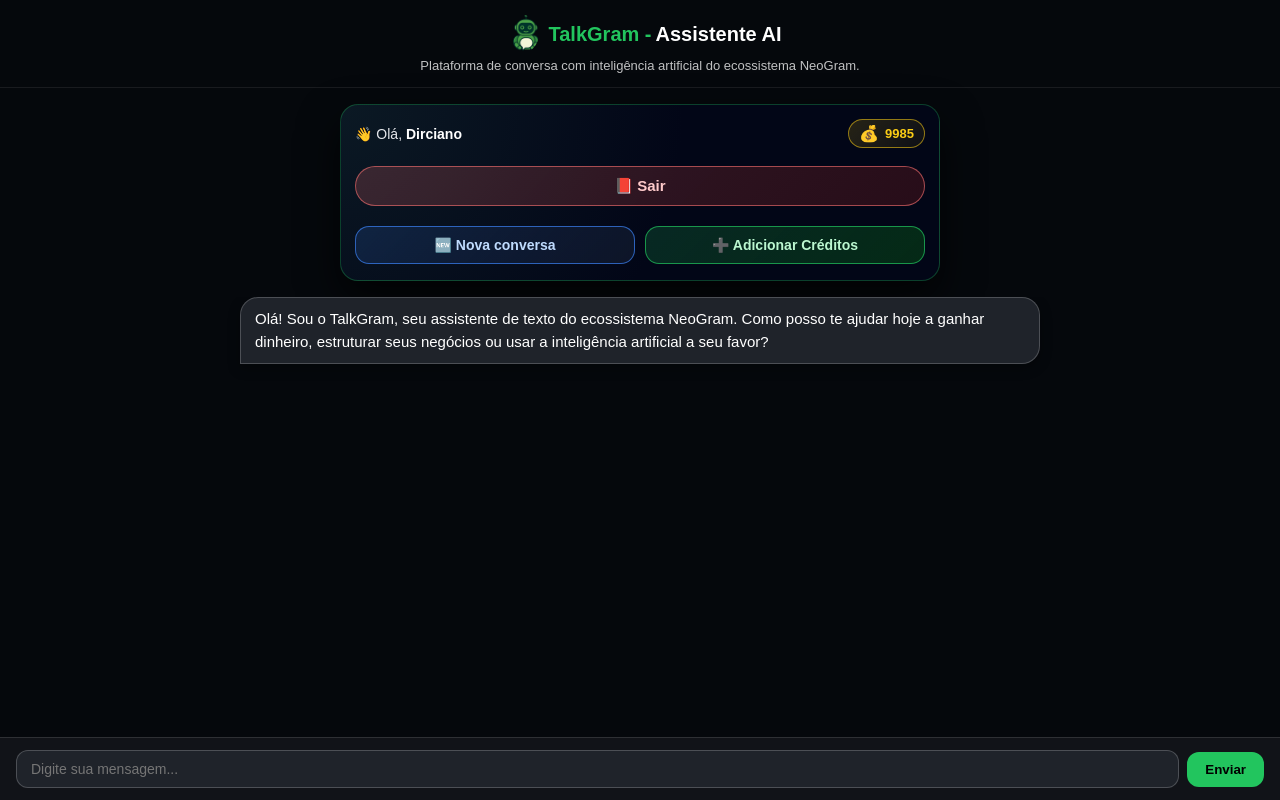
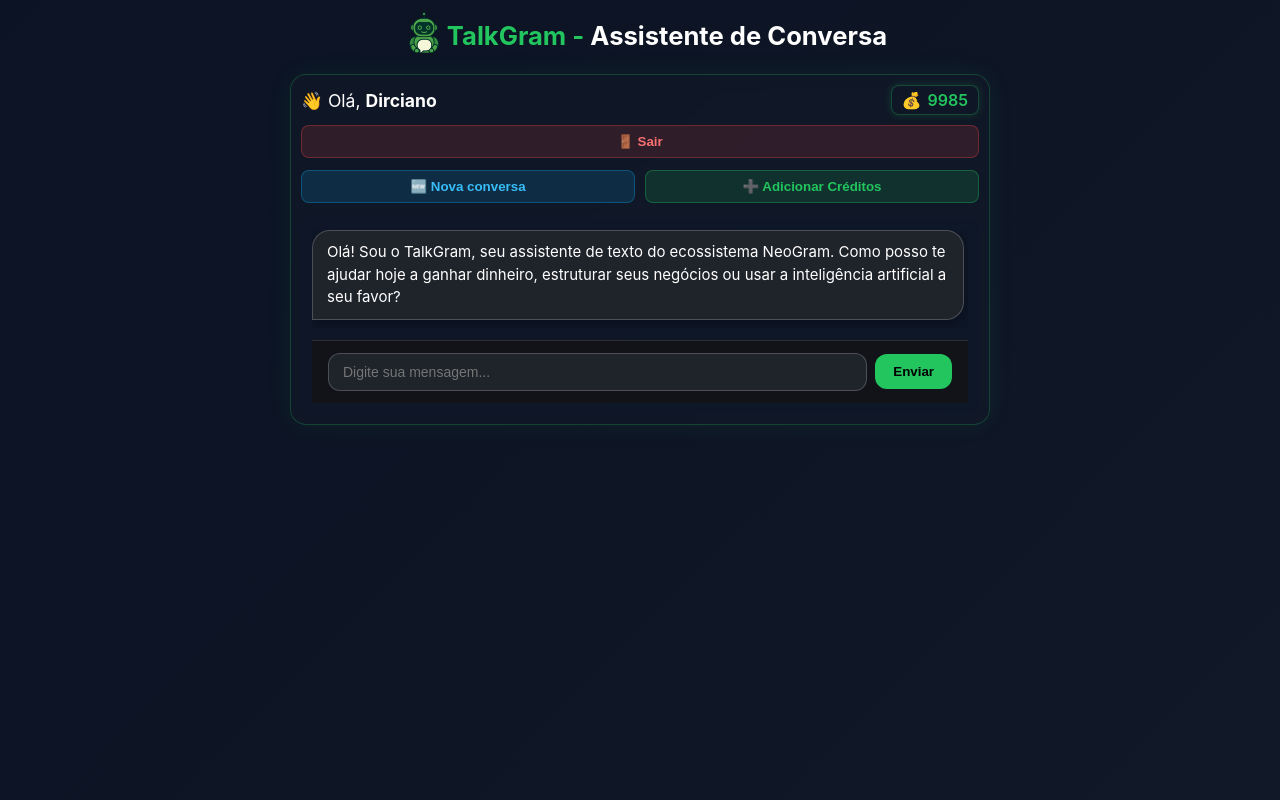
Before and after one commit to dirciano1/talkgram, a Next.js app: page /talkgram in a window 1280 px wide. Built offline with nearby package versions, Linux system fonts and the light colour scheme.

Commit message:
Update page.tsx

```diff
--- a/app/talkgram/page.tsx
+++ b/app/talkgram/page.tsx
@@ -25,12 +25,11 @@ export default function TalkGramPage() {
   const [messages, setMessages] = useState<Message[]>([
     INITIAL_ASSISTANT_MESSAGE,
   ]);
-
   const [isLoading, setIsLoading] = useState(false);
 
-  // aqui você pode futuramente puxar do Firebase/Auth
+  // nome e “créditos” só para layout (você pode trocar depois)
   const userName = "Dirciano";
-  const creditos = 9985;
+  const creditosVisuais = 9985;
 
   const handleSend = async (msg: string) => {
     if (!msg.trim() || isLoading) return;
@@ -78,220 +77,192 @@ export default function TalkGramPage() {
     }
   };
 
-  // ---------- NOVA CONVERSA ----------
+  // limpar chat e voltar pra mensagem inicial
   const handleNovaConversa = () => {
     setIsLoading(false);
     setMessages([INITIAL_ASSISTANT_MESSAGE]);
   };
 
-  // ====== ESTILOS ======
+  // ====== ESTILOS (copiados/ajustados com base no BetGram) ======
 
-  const pageStyle: React.CSSProperties = {
-    display: "flex",
-    flexDirection: "column",
-    height: "100vh",
-    backgroundColor: "#05080c",
-  };
-
-  const headerStyle: React.CSSProperties = {
-    padding: "14px 18px",
-    borderBottom: "1px solid rgba(255,255,255,0.08)",
-    backgroundColor: "#05080c",
+  const mainStyle: React.CSSProperties = {
+    minHeight: "100vh",
+    background: "linear-gradient(135deg,#0b1324,#111827)",
+    color: "#fff",
+    fontFamily: "Inter, sans-serif",
+    padding: "0px 20px 8vh",
     display: "flex",
     flexDirection: "column",
     alignItems: "center",
-    justifyContent: "center",
-    gap: 4,
   };
 
-  const headerInnerStyle: React.CSSProperties = {
+  const titleStyle: React.CSSProperties = {
     display: "flex",
     alignItems: "center",
-    gap: 10,
+    gap: "8px",
+    justifyContent: "center",
+    fontSize: "1.6rem",
+    marginTop: "12px",
+    marginBottom: "16px",
   };
 
   const logoStyle: React.CSSProperties = {
-    width: 40,
-    height: 40,
-    borderRadius: "50%",
-    objectFit: "cover",
+    width: "46px",
+    height: "46px",
+    objectFit: "contain",
   };
 
-  const titleWrapperStyle: React.CSSProperties = {
-    fontSize: 20,
-    fontWeight: 700,
+  const cardWrapperStyle: React.CSSProperties = {
+    width: "100%",
+    maxWidth: "700px",
+    background: "rgba(17,24,39,0.85)",
+    border: "1px solid rgba(34,197,94,0.25)",
+    borderRadius: "16px",
+    boxShadow: "0 0 25px rgba(34,197,94,0.08)",
+    padding: "10px",
+    backdropFilter: "blur(8px)",
     display: "flex",
-    alignItems: "baseline",
-    gap: 4,
+    flexDirection: "column",
+    maxHeight: "80vh",
   };
 
-  const subtitleStyle: React.CSSProperties = {
-    fontSize: 13,
-    color: "rgba(255,255,255,0.75)",
-    textAlign: "center",
+  const headerCardStyle: React.CSSProperties = {
+    marginBottom: "16px",
   };
 
-  // container do “menu” estilo BetGram
-  const menuWrapperStyle: React.CSSProperties = {
-    padding: "16px",
-    display: "flex",
-    justifyContent: "center",
-  };
-
-  const menuCardStyle: React.CSSProperties = {
-    width: "100%",
-    maxWidth: 600,
-    borderRadius: 18,
-    border: "1px solid rgba(34,197,94,0.3)",
-    background:
-      "radial-gradient(circle at top left, #0b1924 0%, #020617 55%, #020617 100%)",
-    boxShadow: "0 18px 40px rgba(0,0,0,0.7)",
-    padding: "14px 14px 16px",
-    display: "flex",
-    flexDirection: "column",
-    gap: 10,
-  };
-
-  const menuTopRowStyle: React.CSSProperties = {
+  const headerTopRowStyle: React.CSSProperties = {
     display: "flex",
     alignItems: "center",
     justifyContent: "space-between",
-  };
-
-  const saudacaoStyle: React.CSSProperties = {
-    fontSize: 14,
-    color: "#e5e7eb",
-  };
-
-  const nomeUsuarioStyle: React.CSSProperties = {
-    fontWeight: 600,
-    color: "#ffffff",
+    gap: "10px",
+    flexWrap: "nowrap",
   };
 
   const creditBadgeStyle: React.CSSProperties = {
     display: "flex",
     alignItems: "center",
-    gap: 6,
+    gap: "6px",
+    background: "rgba(17,24,39,0.6)",
+    borderRadius: "8px",
     padding: "4px 10px",
-    borderRadius: 999,
-    background:
-      "linear-gradient(135deg, rgba(250,204,21,0.15), rgba(250,204,21,0.05))",
-    border: "1px solid rgba(250,204,21,0.55)",
-    fontSize: 13,
-    color: "#facc15",
-    fontWeight: 600,
-  };
-
-  const creditIconStyle: React.CSSProperties = {
-    fontSize: 16,
+    border: "1px solid rgba(34,197,94,0.3)",
+    boxShadow: "0 0 8px rgba(34,197,94,0.2)",
+    flexShrink: 0,
   };
 
   const sairButtonStyle: React.CSSProperties = {
-    marginTop: 8,
+    background: "rgba(239,68,68,0.15)",
+    border: "1px solid #ef444455",
+    borderRadius: "8px",
+    padding: "8px 14px",
+    color: "#f87171",
+    fontWeight: 600,
+    cursor: "pointer",
+    marginTop: "10px",
     width: "100%",
-    borderRadius: 999,
-    padding: "10px 16px",
-    border: "1px solid rgba(248,113,113,0.6)",
-    background:
-      "linear-gradient(135deg, rgba(248,113,113,0.2), rgba(127,29,29,0.3))",
-    color: "#fecaca",
-    fontWeight: 600,
-    fontSize: 15,
-    textAlign: "center",
-    cursor: "pointer",
   };
 
   const menuButtonsRowStyle: React.CSSProperties = {
     display: "flex",
-    gap: 10,
-    marginTop: 10,
+    flexWrap: "wrap",
+    gap: "10px",
+    marginTop: "12px",
+    justifyContent: "center",
   };
 
   const baseMenuButtonStyle: React.CSSProperties = {
-    flex: 1,
-    borderRadius: 14,
-    padding: "10px 12px",
-    border: "1px solid transparent",
-    display: "flex",
-    alignItems: "center",
-    justifyContent: "center",
-    gap: 8,
-    fontSize: 14,
+    flex: "1 1 48%",
+    minWidth: "140px",
+    borderRadius: "8px",
+    padding: "8px",
     fontWeight: 600,
     cursor: "pointer",
-    whiteSpace: "nowrap",
+    border: "1px solid transparent",
   };
 
   const novaConversaButtonStyle: React.CSSProperties = {
     ...baseMenuButtonStyle,
-    background:
-      "linear-gradient(135deg, rgba(59,130,246,0.16), rgba(15,23,42,0.9))",
-    borderColor: "rgba(59,130,246,0.7)",
-    color: "#bfdbfe",
+    background: "rgba(14,165,233,0.15)",
+    borderColor: "#0ea5e955",
+    color: "#38bdf8",
   };
 
-  const adicionarCreditosButtonStyle: React.CSSProperties = {
+  const addCreditosButtonStyle: React.CSSProperties = {
     ...baseMenuButtonStyle,
-    background:
-      "linear-gradient(135deg, rgba(34,197,94,0.18), rgba(5,46,22,0.9))",
-    borderColor: "rgba(34,197,94,0.7)",
-    color: "#bbf7d0",
+    background: "rgba(34,197,94,0.15)",
+    borderColor: "#22c55e55",
+    color: "#22c55e",
   };
 
-  const mainStyle: React.CSSProperties = {
+  const chatWrapperStyle: React.CSSProperties = {
+    flex: 1,
+    display: "flex",
+    flexDirection: "column",
+    borderRadius: "12px",
+    background: "rgba(15,23,42,0.7)",
+    border: "1px solid rgba(15,23,42,0.9)",
+    padding: "10px",
+    maxHeight: "100%",
+  };
+
+  const messagesAreaStyle: React.CSSProperties = {
     flex: 1,
     overflowY: "auto",
-    padding: "0 16px 12px",
+    paddingRight: "4px",
+    marginBottom: "8px",
   };
 
-  const mainInnerStyle: React.CSSProperties = {
-    maxWidth: 800,
-    margin: "0 auto",
+  const inputAreaStyle: React.CSSProperties = {
+    marginTop: "4px",
   };
 
   // ====== RENDER ======
+
   return (
-    <div style={pageStyle}>
-      {/* Header original do TalkGram */}
-      <header style={headerStyle}>
-        <div style={headerInnerStyle}>
-          <img src="/talkgram-logo.png" alt="TalkGram" style={logoStyle} />
+    <main style={mainStyle}>
+      {/* Título igual BetGram, mas com TalkGram */}
+      <h2 style={titleStyle}>
+        <img
+          src="/talkgram-logo.png"
+          alt="Logo TalkGram"
+          style={logoStyle}
+        />
+        <span style={{ color: "#22c55e" }}>
+          TalkGram -<span style={{ color: "#fff" }}> Assistente de Conversa</span>
+        </span>
+      </h2>
 
-          <div style={titleWrapperStyle}>
-            <span style={{ color: "#22c55e" }}>TalkGram -</span>
-            <span style={{ color: "#ffffff" }}>Assistente AI</span>
+      {/* Card central igual BetGram */}
+      <div style={cardWrapperStyle}>
+        {/* “Menu” do topo */}
+        <div style={headerCardStyle}>
+          <div style={headerTopRowStyle}>
+            <div style={{ fontSize: "1.1rem" }}>
+              👋 Olá, <b>{userName}</b>
             </div>
-        </div>
-
-        <div style={subtitleStyle}>
-          Plataforma de conversa com inteligência artificial do ecossistema NeoGram.
-        </div>
-      </header>
-
-      {/* Menu estilo BetGram */}
-      <section style={menuWrapperStyle}>
-        <div style={menuCardStyle}>
-          <div style={menuTopRowStyle}>
-            <div style={saudacaoStyle}>
-              👋 Olá, <span style={nomeUsuarioStyle}>{userName}</span>
-            </div>
-
             <div style={creditBadgeStyle}>
-              <span style={creditIconStyle}>💰</span>
-              <span>{creditos}</span>
+              💰{" "}
+              <span
+                style={{
+                  color: "#22c55e",
+                  fontWeight: 600,
+                  fontSize: "1rem",
+                }}
+              >
+                {creditosVisuais}
+              </span>
             </div>
           </div>
 
           <button
             type="button"
-            style={sairButtonStyle}
             onClick={() => {
-              // ajuste isso depois para o seu fluxo de logout real
-              // por exemplo: signOut(auth) ou redirecionar
+              // aqui é só visual; se quiser depois podemos ligar no Firebase Auth
               window.location.href = "/";
             }}
+            style={sairButtonStyle}
           >
-            📕 Sair
+            🚪 Sair
           </button>
 
           <div style={menuButtonsRowStyle}>
@@ -305,21 +276,19 @@ export default function TalkGramPage() {
 
             <button
               type="button"
-              style={adicionarCreditosButtonStyle}
-              onClick={() => {
-                // Aqui você pode depois abrir um modal/link Betgram Pay
-                alert("Em breve: adicionar créditos no TalkGram.");
-              }}
+              style={addCreditosButtonStyle}
+              onClick={() =>
+                alert("Em breve: créditos / plano premium do TalkGram.")
+              }
             >
               ➕ Adicionar Créditos
             </button>
           </div>
         </div>
-      </section>
 
-      {/* Área do chat */}
-      <main style={mainStyle}>
-        <div style={mainInnerStyle}>
+        {/* Área do chat dentro do mesmo card */}
+        <div style={chatWrapperStyle}>
+          <div style={messagesAreaStyle}>
             {messages.map((m, i) => (
               <ChatMessage key={i} role={m.role} text={m.text} />
             ))}
@@ -331,9 +300,12 @@ export default function TalkGramPage() {
               />
             )}
           </div>
-      </main>
 
+          <div style={inputAreaStyle}>
             <ChatInput onSend={handleSend} />
           </div>
+        </div>
+      </div>
+    </main>
   );
 }
```
Lines whose indentation alone changed are shown as unchanged.
